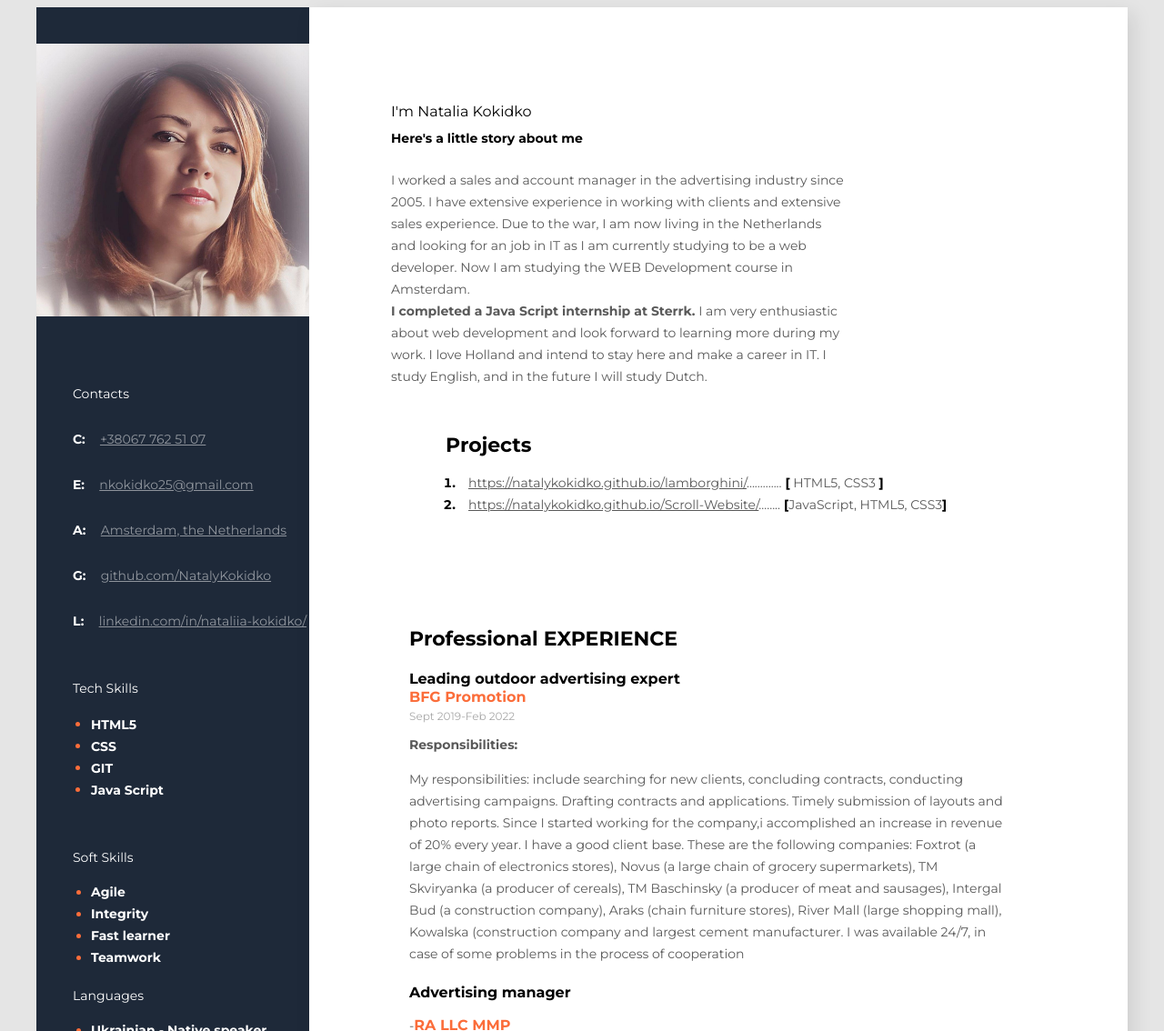
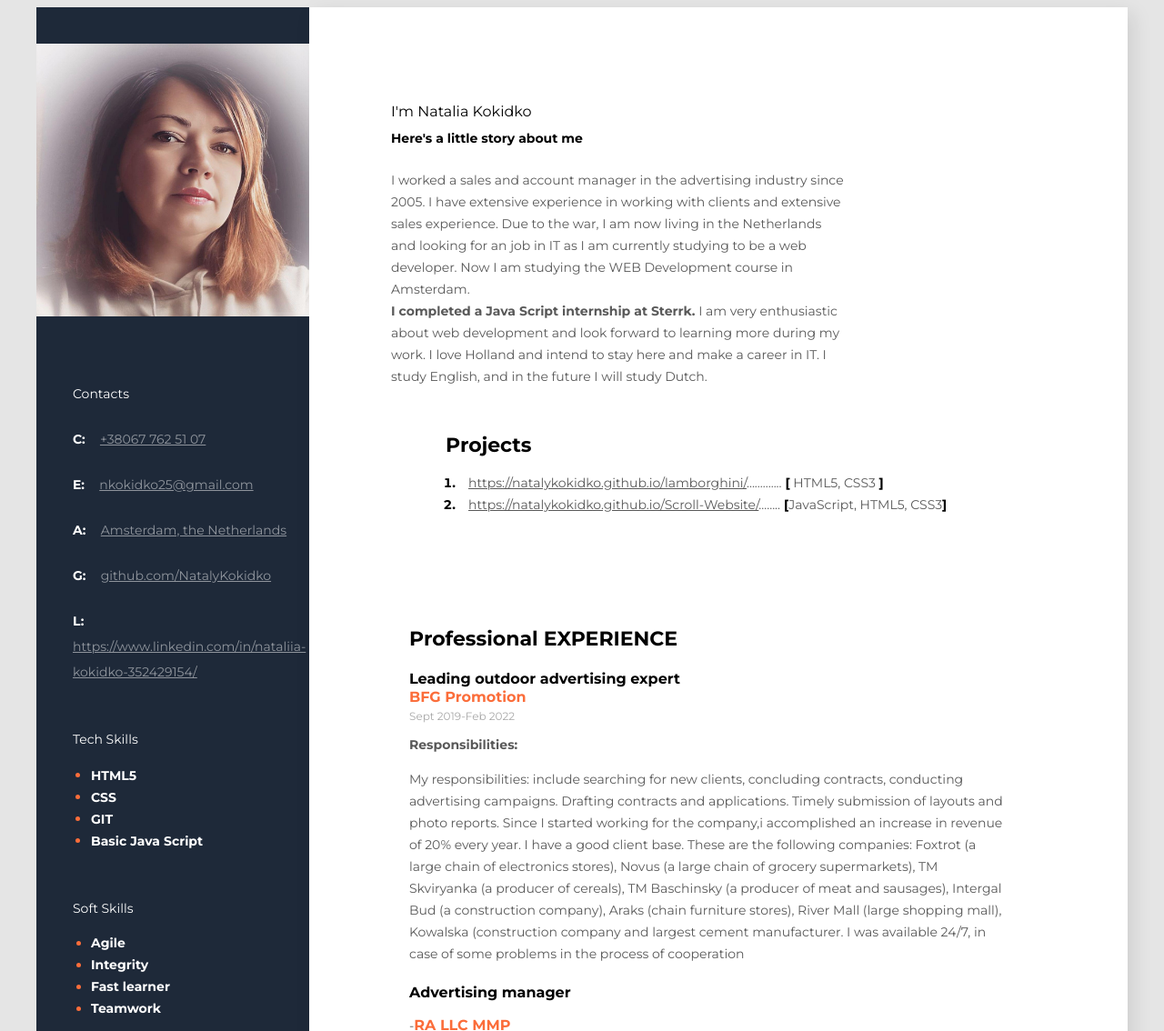
Before and after one commit to NatalyKokidko/CV, a plain HTML site: page index.html in a window 1280 px wide. Shown: the top 1134 px of the page at 91% size. Drawn offline with Linux system fonts and the light colour scheme.

Commit message:
Update index.html

```diff
--- a/index.html
+++ b/index.html
@@ -133,7 +133,7 @@ The company, being in Kramatorsk, opened a sales department in Kyiv, organized s
                         </p>
                         <p>
                             <span class="contact-linkedin"> L:</span>
-                            <a href="https://www.linkedin.com/in/nataliia-kokidko-352429154/" class="link-linkedin">linkedin.com/in/nataliia-kokidko/</a>
+                            <a href="https://www.linkedin.com/in/nataliia-kokidko-352429154/" class="link-linkedin">https://www.linkedin.com/in/nataliia-kokidko-352429154/</a>
                         </p>
 
                     </div>
@@ -145,7 +145,7 @@ The company, being in Kramatorsk, opened a sales department in Kyiv, organized s
                          <li class="tech-skills-item"> <span class="tech-skills-text">HTML5</span></li>
                         <li class="tech-skills-item"><span class="tech-skills-text">CSS</span></li>
                          <li class="tech-skills-item"><span class="tech-skills-text">GIT</span></li>
-                         <li class="tech-skills-item"><span class="tech-skills-text">Java Script</span></li>
+                         <li class="tech-skills-item"><span class="tech-skills-text">Basic Java Script</span></li>
                           </ul>
                     </div>
                     <!--Soft skills-->
```
